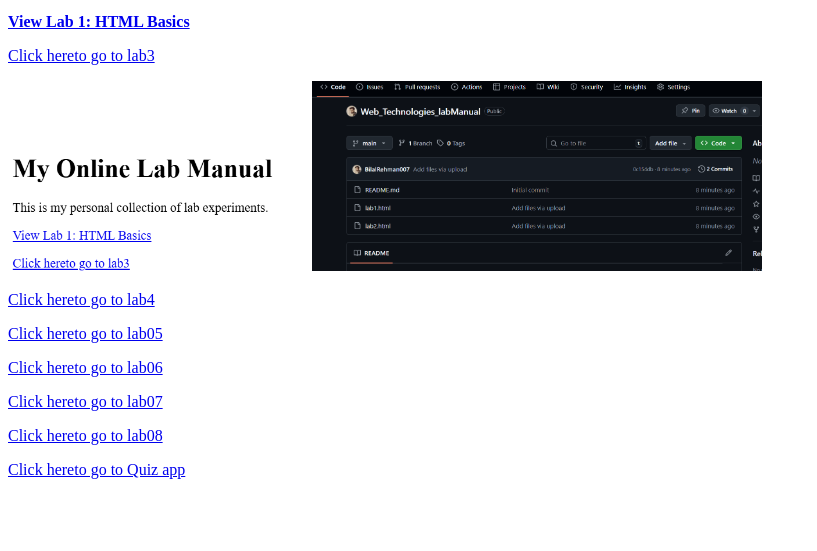
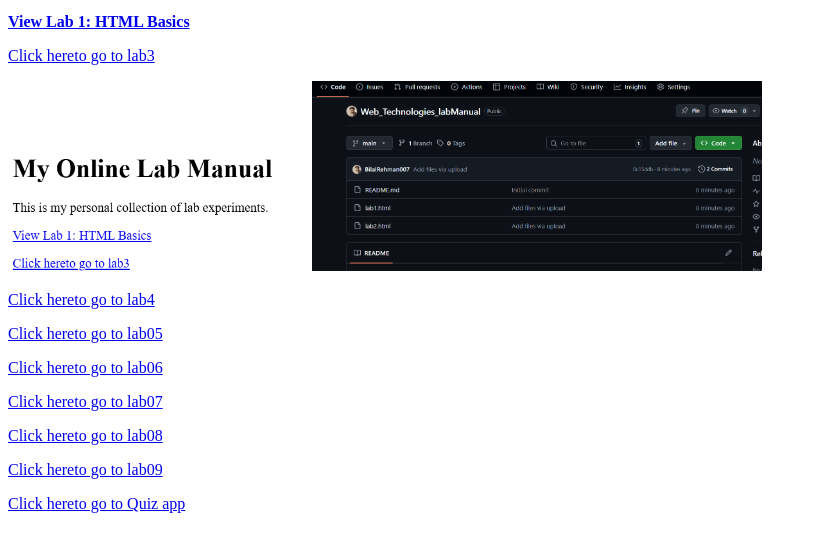
Before and after one commit to BilalRehman007/Web_Technologies_labManual, a plain HTML site: page index.html in a window 1280 px wide. Shown: the part 87-638 px from the top of the page, without its empty margins (0-817 px from the left). Drawn offline with Linux system fonts and the light colour scheme.

Commit message:
Update index.html

```diff
--- a/index.html
+++ b/index.html
@@ -11,4 +11,5 @@
 <p><a href="lab6.html">Click hereto go to lab06</a> <br></p>
 <p><a href="lab7.html">Click hereto go to lab07</a> <br></p>
 <p><a href="lab8.html">Click hereto go to lab08</a> <br></p>
+<p><a href="lab9.html">Click hereto go to lab09</a> <br></p>
 <p><a href="ass3.html">Click hereto go to Quiz app</a> <br></p>
```
